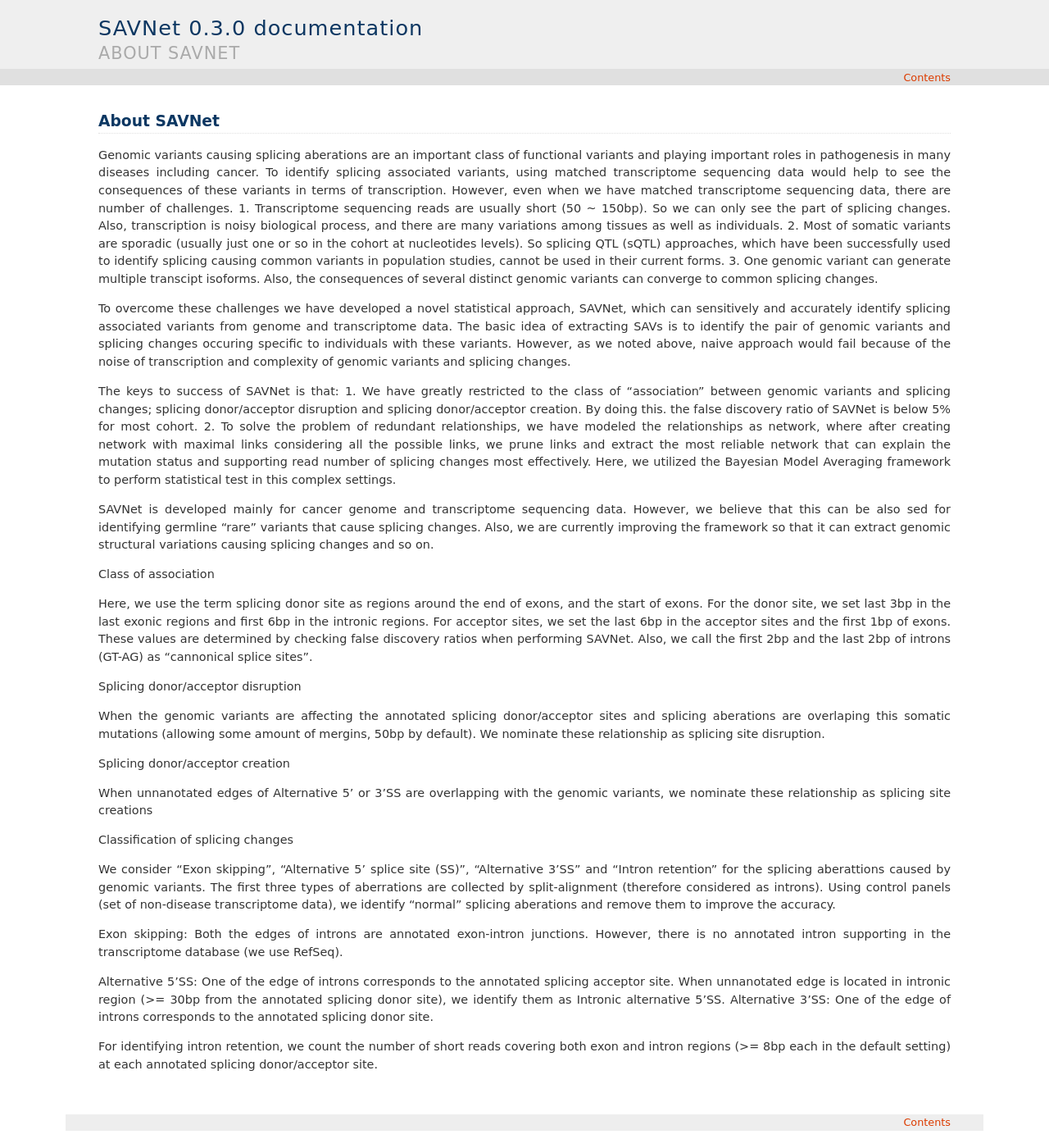
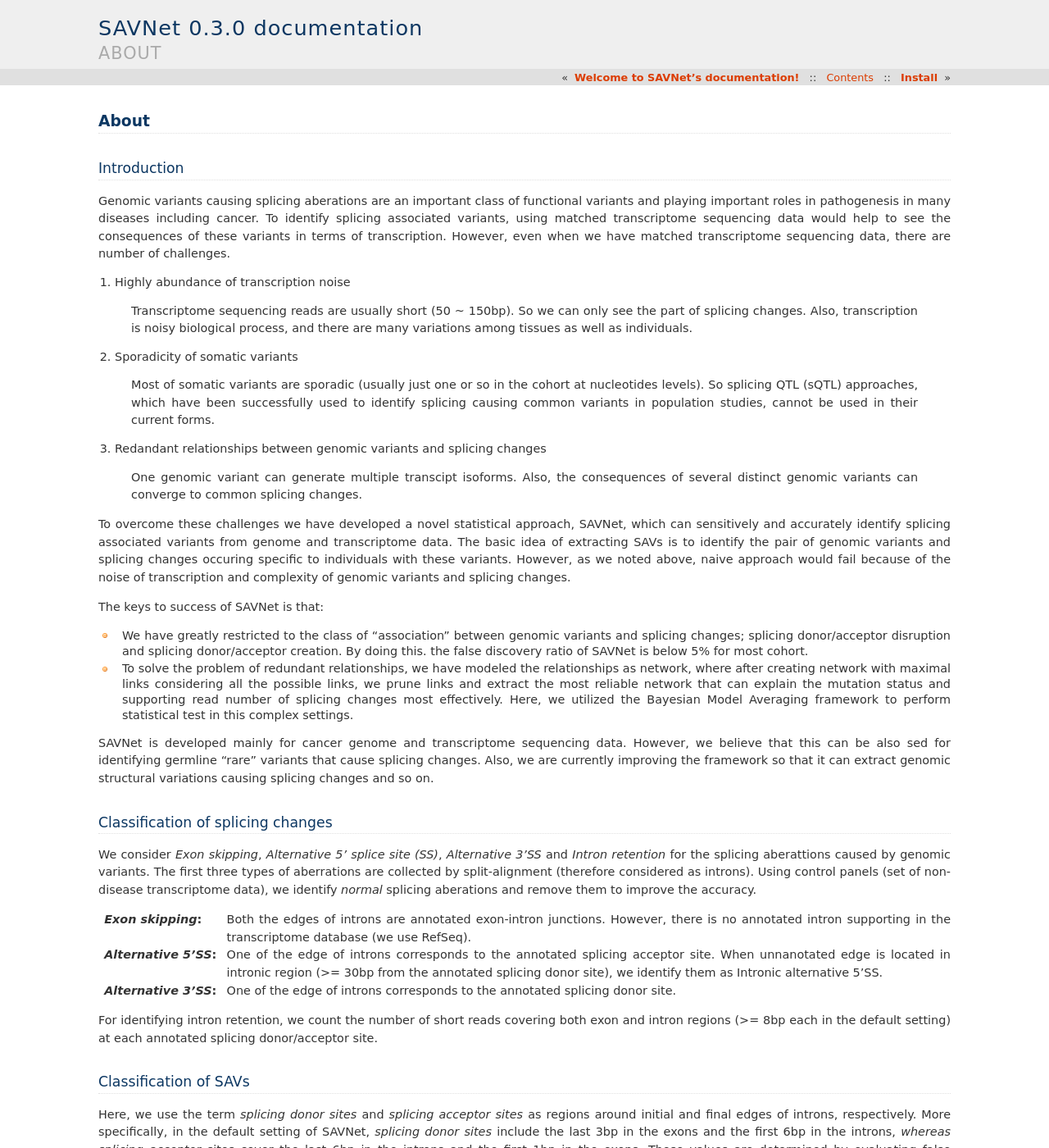
Before and after one commit to friend1ws/SAVNet, a Sphinx documentation site: the page built from doc/about.rst, in a window 1280 px wide and 1400 px high. Shown: the whole window at 82% size. Built offline with Sphinx 7.4.7, drawn with Linux system fonts in a browser that asks for light colours; some of the changed text lies outside the part shown.

Commit message:
modify documentation

```diff
--- a/doc/about.rst
+++ b/doc/about.rst
@@ -1,46 +1,94 @@
-About SAVNet
-============
+About
+=====
 
-Genomic variants causing splicing aberations are an important class of functional variants and playing important roles in pathogenesis in many diseases including cancer.
-To identify splicing associated variants, using matched transcriptome sequencing data would help to see the consequences of these variants in terms of transcription.
-However, even when we have matched transcriptome sequencing data, there are number of challenges.
-1. Transcriptome sequencing reads are usually short (50 ~ 150bp). So we can only see the part of splicing changes. Also, transcription is noisy biological process, and there are many variations among tissues as well as individuals.
-2. Most of somatic variants are sporadic (usually just one or so in the cohort at nucleotides levels). So splicing QTL (sQTL) approaches, which have been successfully used to identify splicing causing common variants in population studies, cannot be used in their current forms.
-3. One genomic variant can generate multiple transcipt isoforms. Also, the consequences of several distinct genomic variants can converge to common splicing changes.
+Introduction
+------------
+
+Genomic variants causing splicing aberations are an important class of functional variants
+and playing important roles in pathogenesis in many diseases including cancer.
+To identify splicing associated variants,
+using matched transcriptome sequencing data would help to see
+the consequences of these variants in terms of transcription.
+However, even when we have matched transcriptome sequencing data,
+there are number of challenges.
+
+1. Highly abundance of transcription noise
+
+  Transcriptome sequencing reads are usually short (50 ~ 150bp).
+  So we can only see the part of splicing changes.
+  Also, transcription is noisy biological process,
+  and there are many variations among tissues as well as individuals.
+
+2. Sporadicity of somatic variants
+
+  Most of somatic variants are sporadic (usually just one or so in the cohort at nucleotides levels).
+  So splicing QTL (sQTL) approaches,
+  which have been successfully used to identify splicing causing common variants in population studies,
+  cannot be used in their current forms.
+
+3. Redandant relationships between genomic variants and splicing changes
+
+  One genomic variant can generate multiple transcipt isoforms.
+  Also, the consequences of several distinct genomic variants can converge to common splicing changes.
 
 To overcome these challenges we have developed a novel statistical approach, SAVNet, which can sensitively and accurately identify splicing associated variants from genome and transcriptome data.
 The basic idea of extracting SAVs is to identify the pair of genomic variants and splicing changes occuring specific to individuals with these variants. However, as we noted above, naive approach would fail because of the noise of transcription and complexity of genomic variants and splicing changes.
 
 The keys to success of SAVNet is that:
-1. We have greatly restricted to the class of "association" between genomic variants and splicing changes; splicing donor/acceptor disruption and splicing donor/acceptor creation. By doing this. the false discovery ratio of SAVNet is below 5% for most cohort.
-2. To solve the problem of redundant relationships, we have modeled the relationships as network, where after creating network with maximal links considering all the possible links, we prune links and extract the most reliable network that can explain the mutation status and supporting read number of splicing changes most effectively. Here, we utilized the Bayesian Model Averaging framework to perform statistical test in this complex settings.
+
+- We have greatly restricted to the class of "association" between genomic variants and splicing changes; splicing donor/acceptor disruption and splicing donor/acceptor creation. By doing this. the false discovery ratio of SAVNet is below 5% for most cohort.
+- To solve the problem of redundant relationships, we have modeled the relationships as network, where after creating network with maximal links considering all the possible links, we prune links and extract the most reliable network that can explain the mutation status and supporting read number of splicing changes most effectively. Here, we utilized the Bayesian Model Averaging framework to perform statistical test in this complex settings.
 
 SAVNet is developed mainly for cancer genome and transcriptome sequencing data. However, we believe that this can be also sed for identifying germline "rare" variants that cause splicing changes.
 Also, we are currently improving the framework so that it can extract genomic structural variations causing splicing changes and so on.
 
 
-Class of association
+Classification of splicing changes
+----------------------------------
+We consider *Exon skipping*, *Alternative 5' splice site (SS)*, *Alternative 3'SS* and *Intron retention*
+for the splicing aberattions caused by genomic variants.
+The first three types of aberrations are collected by split-alignment (therefore considered as introns).
+Using control panels (set of non-disease transcriptome data),
+we identify *normal* splicing aberations and remove them to improve the accuracy.
 
-Here, we use the term splicing donor site as regions around the end of exons, and the start of exons. For the donor site, we set last 3bp in the last exonic regions and first 6bp in the intronic regions. For acceptor sites, we set the last 6bp in the acceptor sites and the first 1bp of exons. These values are determined by checking false discovery ratios when performing SAVNet. Also, we call the first 2bp and the last 2bp of introns (GT-AG) as "cannonical splice sites".
+:*Exon skipping*:
+  Both the edges of introns are annotated exon-intron junctions.
+  However, there is no annotated intron supporting in the transcriptome database (we use RefSeq).
+
+:*Alternative 5'SS*:
+  One of the edge of introns corresponds to the annotated splicing acceptor site.
+  When unnanotated edge is located in intronic region (>= 30bp from the annotated splicing donor site),
+  we identify them as Intronic alternative 5'SS.
+
+:*Alternative 3'SS*:
+  One of the edge of introns corresponds to the annotated splicing donor site.
+
+For identifying intron retention,
+we count the number of short reads covering both exon and intron regions (>= 8bp each in the default setting)
+at each annotated splicing donor/acceptor site.
 
 
-Splicing donor/acceptor disruption
+Classification of SAVs
+----------------------
 
-When the genomic variants are affecting the annotated splicing donor/acceptor sites and splicing aberations are overlaping this somatic mutations (allowing some amount of mergins, 50bp by default). We nominate these relationship as splicing site disruption.
-
-Splicing donor/acceptor creation
-
-When unnanotated edges of Alternative 5' or 3'SS are overlapping with the genomic variants, we nominate these relationship as splicing site creations
+Here, we use the term *splicing donor sites* and *splicing acceptor sites* as regions
+around initial and final edges of introns, respectively.
+More specifically, in the default setting of SAVNet,
+*splicing donor sites* include the last 3bp in the exons and the first 6bp in the introns,
+*whereas splicing acceptor* sites cover the last 6bp in the introns and the first 1bp in the exons.
+These values are determined by evaluating false discovery ratios of SAVNet
+at each position when performing SAVNet.
+Also, we call the first and the last 2bp of introns (GT-AG) as *cannonical splice sites*.
 
 
-Classification of splicing changes
+:Splicing donor/acceptor disruption:
 
-We consider "Exon skipping", "Alternative 5' splice site (SS)", "Alternative 3'SS" and "Intron retention" for the splicing aberattions caused by genomic variants. The first three types of aberrations are collected by split-alignment (therefore considered as introns). Using control panels (set of non-disease transcriptome data), we identify "normal" splicing aberations and remove them to improve the accuracy.
+  When the genomic variants are affecting the annotated splicing donor/acceptor sites
+  and splicing aberations are overlaping this somatic mutations
+  (allowing some amount of mergins, 50bp by default).
+  We nominate these relationship as splicing site disruption.
 
+:Splicing donor/acceptor creation:
 
-Exon skipping: Both the edges of introns are annotated exon-intron junctions. However, there is no annotated intron supporting in the transcriptome database (we use RefSeq).
-
-Alternative 5'SS: One of the edge of introns corresponds to the annotated splicing acceptor site. When unnanotated edge is located in intronic region (>= 30bp from the annotated splicing donor site), we identify them as Intronic alternative 5'SS.
-Alternative 3'SS: One of the edge of introns corresponds to the annotated splicing donor site.
-
-For identifying intron retention, we count the number of short reads covering both exon and intron regions (>= 8bp each in the default setting) at each annotated splicing donor/acceptor site.
+  When unnanotated edges of Alternative 5' or 3'SS are overlapping with the genomic variants,
+  we nominate these relationship as splicing site creations
--- a/doc/index.rst
+++ b/doc/index.rst
@@ -10,6 +10,7 @@ Welcome to SAVNet's documentation!
    :maxdepth: 2
    :caption: Contents:
 
+   about
    install
    quick_start
    input
```
Also changed, not shown: doc/install.rst (+38 -17 lines).
